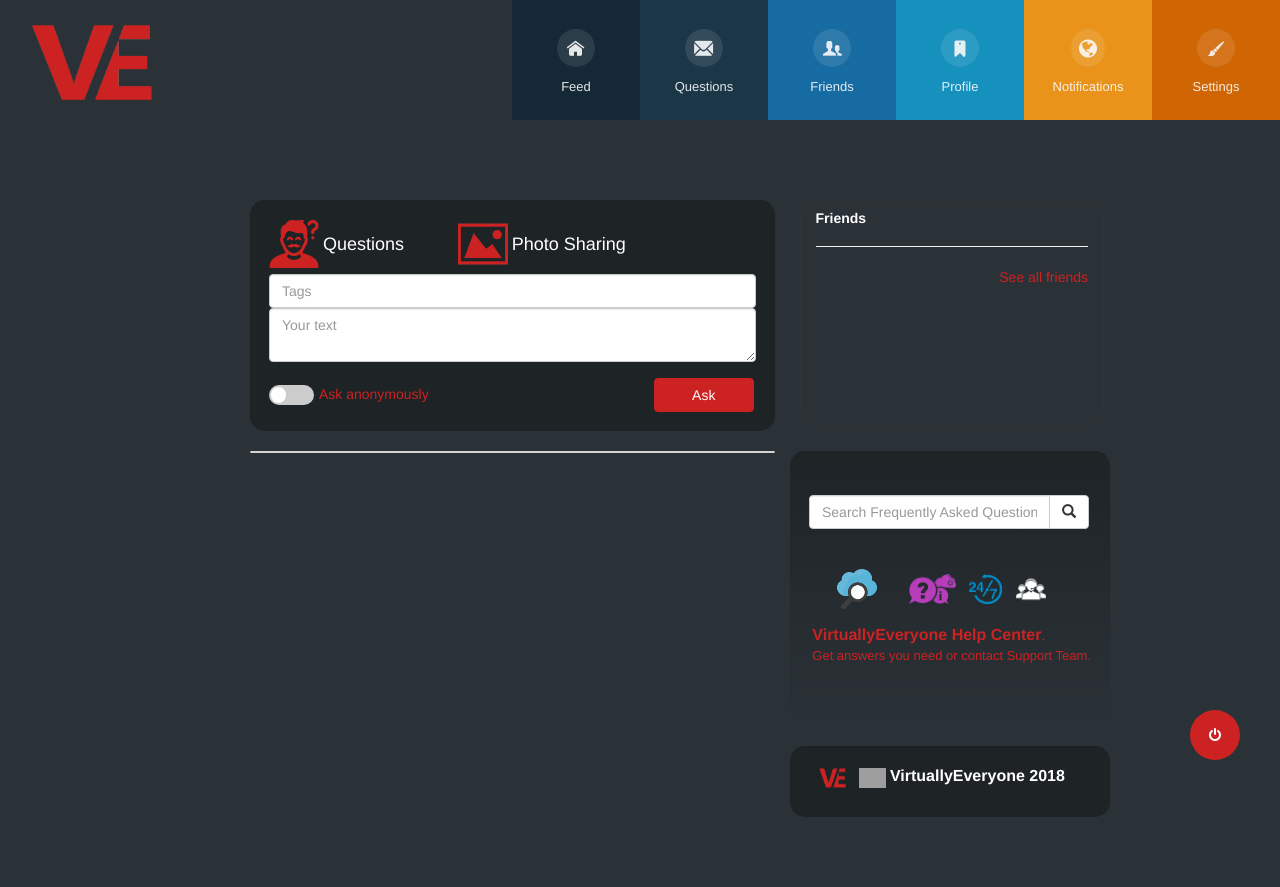
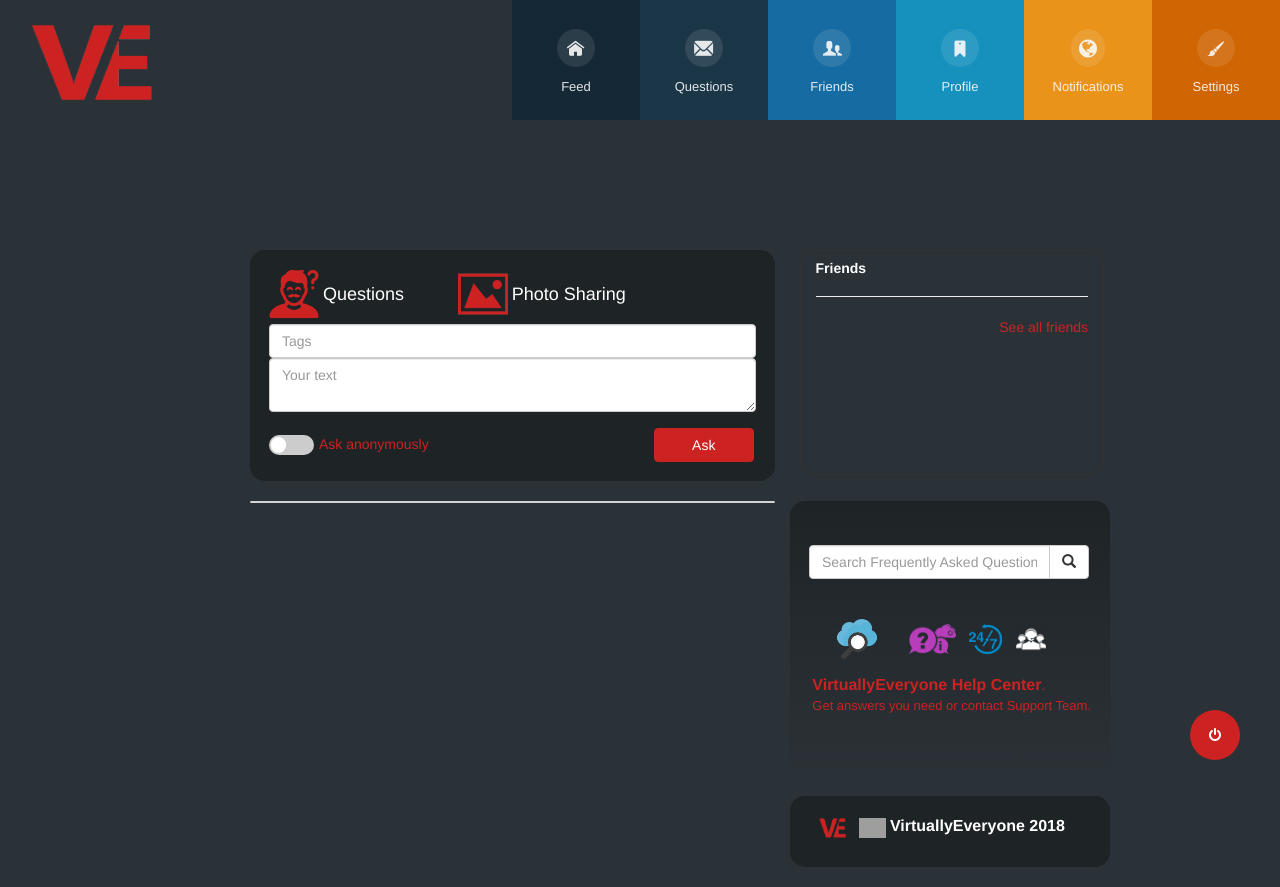
Before and after one commit to UsmanHaiderKhan/VirtualForEveryOne, an ASP.NET MVC app: page /Home/Feed in a window 1280 px wide. Before the commit the page ends 817 px from the top, so only its background shows below. Run offline with ASP.NET Core 8 and stand-ins for ASP.NET MVC 5, Linux system fonts and the light colour scheme; the visitor is signed in with stand-in values (Sample User, id 1); the project's own start-up code is not run, and a stand-in starts its controllers and pages; some libraries are stand-ins or nearby versions; grey boxes are pictures that could not be loaded.

Commit message:
Update the layout page of the project

```diff
--- a/VirtualForEveryOne/Views/Shared/_Layout.cshtml
+++ b/VirtualForEveryOne/Views/Shared/_Layout.cshtml
@@ -133,7 +133,10 @@
         <div class="label-text">Log Out</div>
         <i class="fa fa-play label-arrow"></i>
     </div>
-    @RenderBody()
+    <div style="padding-top: 50px">
+        @RenderBody()
+    </div>
+
     <!-- The actual snackbar -->
     <div id="snackbar">posted successfuly.</div>
     <div class="md-overlay"></div>
```
